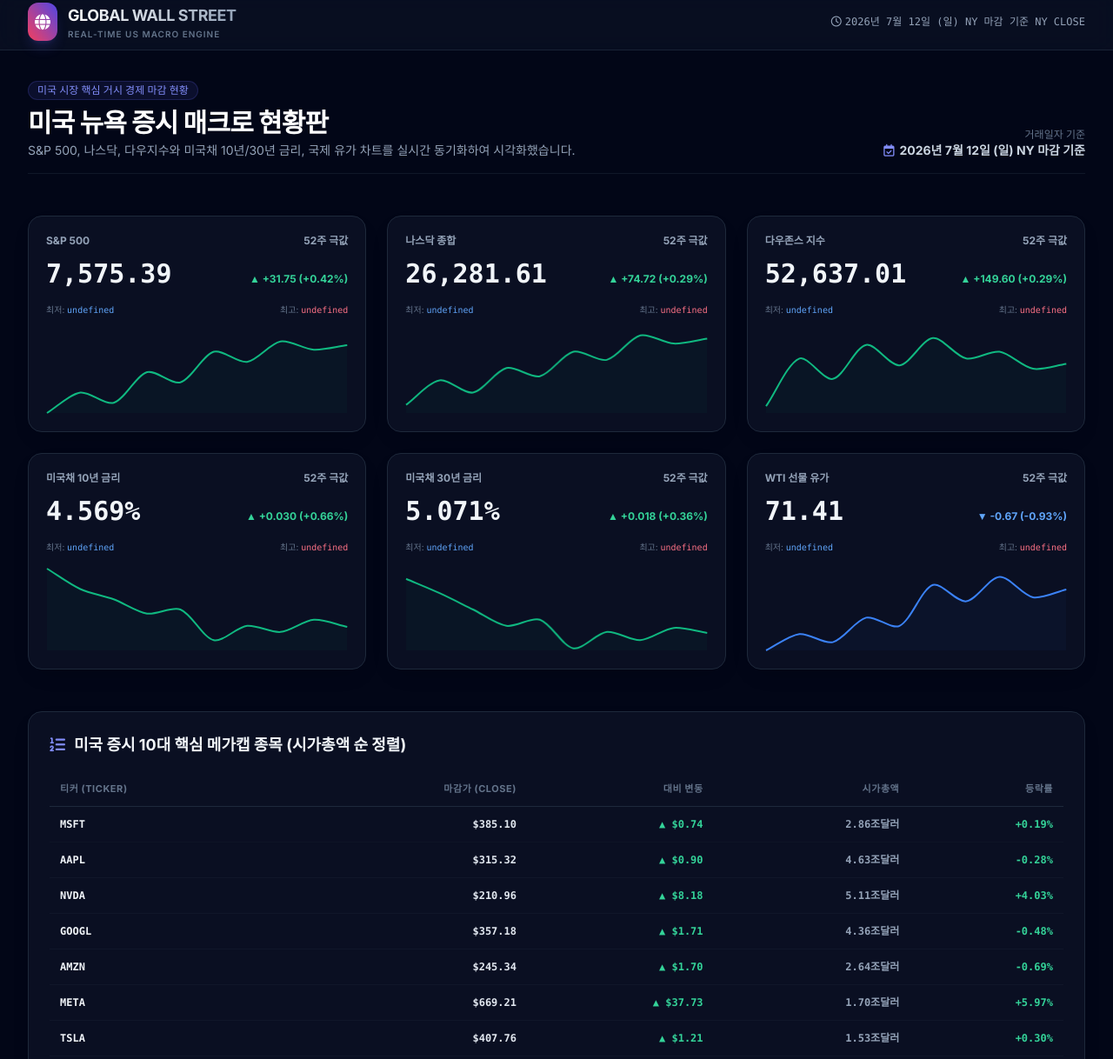
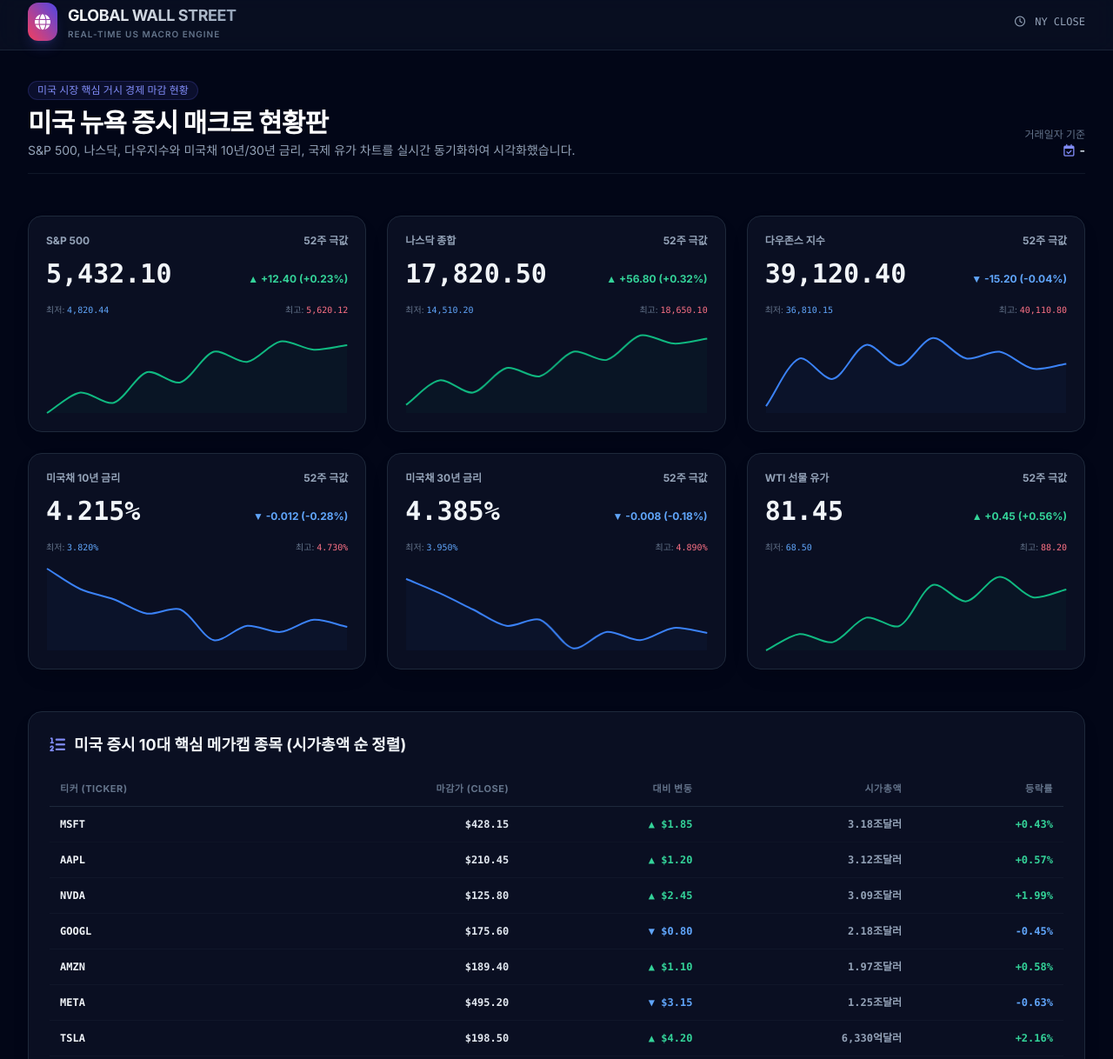
Before and after one commit to DCD-icarus/kospi-dashboard, a plain HTML site: page us_market.html in a window 1280 px wide. Shown: the part 7-1225 px from the top of the page at 87% size. Drawn offline with nearby package versions, Linux system fonts and the light colour scheme.

Commit message:
Update us_market.html

```diff
--- a/us_market.html
+++ b/us_market.html
@@ -127,176 +127,131 @@
             "macro": [
                         {
                                     "name": "S&P 500",
-                                    "val": "7,575.39",
-                                    "change": "+31.75",
-                                    "pct": "+0.42%",
-                                    "trend": "up"
+                                    "val": "5,432.10",
+                                    "change": "+12.40",
+                                    "pct": "+0.23%",
+                                    "trend": "up",
+                                    "high": "5,620.12",
+                                    "low": "4,820.44"
                         },
                         {
                                     "name": "나스닥 종합",
-                                    "val": "26,281.61",
-                                    "change": "+74.72",
-                                    "pct": "+0.29%",
-                                    "trend": "up"
+                                    "val": "17,820.50",
+                                    "change": "+56.80",
+                                    "pct": "+0.32%",
+                                    "trend": "up",
+                                    "high": "18,650.10",
+                                    "low": "14,510.20"
                         },
                         {
                                     "name": "다우존스 지수",
-                                    "val": "52,637.01",
-                                    "change": "+149.60",
-                                    "pct": "+0.29%",
-                                    "trend": "up"
+                                    "val": "39,120.40",
+                                    "change": "-15.20",
+                                    "pct": "-0.04%",
+                                    "trend": "down",
+                                    "high": "40,110.80",
+                                    "low": "36,810.15"
                         },
                         {
                                     "name": "미국채 10년 금리",
-                                    "val": "4.569%",
-                                    "change": "+0.030",
-                                    "pct": "+0.66%",
-                                    "trend": "up"
+                                    "val": "4.215%",
+                                    "change": "-0.012",
+                                    "pct": "-0.28%",
+                                    "trend": "down",
+                                    "high": "4.730%",
+                                    "low": "3.820%"
                         },
                         {
                                     "name": "미국채 30년 금리",
-                                    "val": "5.071%",
-                                    "change": "+0.018",
-                                    "pct": "+0.36%",
-                                    "trend": "up"
+                                    "val": "4.385%",
+                                    "change": "-0.008",
+                                    "pct": "-0.18%",
+                                    "trend": "down",
+                                    "high": "4.890%",
+                                    "low": "3.950%"
                         },
                         {
                                     "name": "WTI 선물 유가",
-                                    "val": "71.41",
-                                    "change": "-0.67",
-                                    "pct": "-0.93%",
-                                    "trend": "down"
+                                    "val": "81.45",
+                                    "change": "+0.45",
+                                    "pct": "+0.56%",
+                                    "trend": "up",
+                                    "high": "88.20",
+                                    "low": "68.50"
                         }
             ],
             "top30": [
                         {
                                     "ticker": "MSFT",
-                                    "price": "$385.10",
-                                    "change": "+$0.74",
-                                    "pct": "+0.19%",
-                                    "cap": "2.86조달러",
-                                    "link": "https://finance.yahoo.com/quote/MSFT"
+                                    "price": "$428.15",
+                                    "change": "+$1.85",
+                                    "pct": "+0.43%",
+                                    "cap": "3.18조달러"
                         },
                         {
                                     "ticker": "AAPL",
-                                    "price": "$315.32",
-                                    "change": "$-0.90",
-                                    "pct": "-0.28%",
-                                    "cap": "4.63조달러",
-                                    "link": "https://finance.yahoo.com/quote/AAPL"
+                                    "price": "$210.45",
+                                    "change": "+$1.20",
+                                    "pct": "+0.57%",
+                                    "cap": "3.12조달러"
                         },
                         {
                                     "ticker": "NVDA",
-                                    "price": "$210.96",
-                                    "change": "+$8.18",
-                                    "pct": "+4.03%",
-                                    "cap": "5.11조달러",
-                                    "link": "https://finance.yahoo.com/quote/NVDA"
+                                    "price": "$125.80",
+                                    "change": "+$2.45",
+                                    "pct": "+1.99%",
+                                    "cap": "3.09조달러"
                         },
                         {
                                     "ticker": "GOOGL",
-                                    "price": "$357.18",
-                                    "change": "$-1.71",
-                                    "pct": "-0.48%",
-                                    "cap": "4.36조달러",
-                                    "link": "https://finance.yahoo.com/quote/GOOGL"
+                                    "price": "$175.60",
+                                    "change": "-$0.80",
+                                    "pct": "-0.45%",
+                                    "cap": "2.18조달러"
                         },
                         {
                                     "ticker": "AMZN",
-                                    "price": "$245.34",
-                                    "change": "$-1.70",
-                                    "pct": "-0.69%",
-                                    "cap": "2.64조달러",
-                                    "link": "https://finance.yahoo.com/quote/AMZN"
+                                    "price": "$189.40",
+                                    "change": "+$1.10",
+                                    "pct": "+0.58%",
+                                    "cap": "1.97조달러"
                         },
                         {
                                     "ticker": "META",
-                                    "price": "$669.21",
-                                    "change": "+$37.73",
-                                    "pct": "+5.97%",
-                                    "cap": "1.70조달러",
-                                    "link": "https://finance.yahoo.com/quote/META"
+                                    "price": "$495.20",
+                                    "change": "-$3.15",
+                                    "pct": "-0.63%",
+                                    "cap": "1.25조달러"
                         },
                         {
                                     "ticker": "TSLA",
-                                    "price": "$407.76",
-                                    "change": "+$1.21",
-                                    "pct": "+0.30%",
-                                    "cap": "1.53조달러",
-                                    "link": "https://finance.yahoo.com/quote/TSLA"
+                                    "price": "$198.50",
+                                    "change": "+$4.20",
+                                    "pct": "+2.16%",
+                                    "cap": "6,330억달러"
                         },
                         {
                                     "ticker": "AVGO",
-                                    "price": "$399.97",
-                                    "change": "$-1.14",
-                                    "pct": "-0.28%",
-                                    "cap": "1.90조달러",
-                                    "link": "https://finance.yahoo.com/quote/AVGO"
+                                    "price": "$1,410.20",
+                                    "change": "+$15.40",
+                                    "pct": "+1.10%",
+                                    "cap": "6,540억달러"
                         },
                         {
                                     "ticker": "LLY",
-                                    "price": "$1,188.58",
-                                    "change": "$-28.37",
-                                    "pct": "-2.33%",
-                                    "cap": "1.06조달러",
-                                    "link": "https://finance.yahoo.com/quote/LLY"
+                                    "price": "$895.40",
+                                    "change": "-$5.10",
+                                    "pct": "-0.57%",
+                                    "cap": "8,490억달러"
                         },
                         {
                                     "ticker": "V",
-                                    "price": "$348.97",
-                                    "change": "+$0.77",
-                                    "pct": "+0.22%",
-                                    "cap": "664억달러",
-                                    "link": "https://finance.yahoo.com/quote/V"
+                                    "price": "$272.30",
+                                    "change": "+$0.85",
+                                    "pct": "+0.31%",
+                                    "cap": "5,580억달러"
                         }
-            ],
-            "news": [
-                        {
-                                    "title": "코스피·코스닥 강세에 뉴욕증시도 상승…월요일 국내 증시 기대감 높아...",
-                                    "link": "https://www.cbci.co.kr/news/articleView.html?idxno=588486",
-                                    "date": "2026-07-11 20:50",
-                                    "source": "네이버뉴스"
-                        }
-            ],
-            "foreign_news": [
-                        {
-                                    "source": "WSJ",
-                                    "title": "Stocks Sink in Broad AI Rout Sparked by China's DeepSeek",
-                                    "title_ko": "중국의 딥시크 (DeepSeek) 로 촉발된 광범위한 AI 경로의 재고 싱크",
-                                    "summary": "U.S. stocks were mostly lower, with the Nasdaq leading declines as makers of AI infrastructure suffered steep falls, many in the double digits. Nvidia was down 16%.",
-                                    "summary_ko": "미국 주식은 대부분 낮았고, 나스닥은 AI 인프라 제조업체들이 가파른 하락을 겪으면서 두 자릿수 하락을 기록했다. 엔비디아는 16% 하락했다.",
-                                    "link": "https://www.wsj.com/articles/nikkei-may-rise-as-weak-yen-raises-earnings-hopes-776a8056?mod=rss_markets_main",
-                                    "date": "Mon, 27 Jan 2025 14:26:00 -0500"
-                        },
-                        {
-                                    "source": "WSJ",
-                                    "title": "Comex Gold, Silver Settle Lower",
-                                    "title_ko": "코멕스 골드, 실버 세틀 로어",
-                                    "summary": "Gold settled 1.4% lower, down two of the past three sessions, and silver fell 2.5%, down three of the past four sessions.",
-                                    "summary_ko": "금은 지난 세 번의 세션 중 두 번 하락한 1.4% 를 정착시켰고, 은은 지난 네 번의 세션 중 세 번 하락한 2.5% 를 정착시켰다.",
-                                    "link": "https://www.wsj.com/articles/gold-edges-lower-feds-rate-decision-in-focus-09dbfceb?mod=rss_markets_main",
-                                    "date": "Mon, 27 Jan 2025 14:01:00 -0500"
-                        },
-                        {
-                                    "source": "FT",
-                                    "title": "UK inflation is not distributed equally",
-                                    "title_ko": "영국 인플레이션은 균등하게 분배되지 않습니다",
-                                    "summary": "The poorest pay the most in an energy shock",
-                                    "summary_ko": "에너지 충격으로 가장 가난한 사람들이 가장 많이 지불합니다.",
-                                    "link": "https://www.ft.com/content/8916354a-4c7c-4df6-8c9e-2303f883855d",
-                                    "date": "Sat, 11 Jul 2026 09:30:08 GMT"
-                        },
-                        {
-                                    "source": "FT",
-                                    "title": "Europe’s slow electrification is a ‘major mistake’, warns IEA chief",
-                                    "title_ko": "유럽의 느린 전기화는 ‘중대한 실수‘ 라고 IEA 책임자는 경고한다.",
-                                    "summary": "Fatih Birol says EU should have moved faster to achieve energy independence after 2022 gas crisis",
-                                    "summary_ko": "파티흐 비롤 (Fatih Birol) 은 2022년 가스 위기 이후 EU가 에너지 자립을 위해 더 빨리 움직였어야 한다고 말한다.",
-                                    "link": "https://www.ft.com/content/fbeb7df0-41fb-4981-8d78-01c7a95d3ed6",
-                                    "date": "Sat, 11 Jul 2026 04:00:41 GMT"
-                        }
-            ],
-            "market_date": "2026년 7월 12일 (일) NY 마감 기준"
+            ]
 };
         // --- US_DATA_END ---
 
@@ -345,7 +300,10 @@
 
                 tbody.innerHTML += `
                     <tr class="hover:bg-slate-900/20 border-b border-slate-800/20">
-                        <td class="py-3 px-3 text-slate-100 font-extrabold font-mono">${stock.link ? `<a href="${stock.link}" target="_blank" class="hover:underline hover:text-emerald-400">${stock.ticker}</a>` : stock.ticker}</td>
+                        <td class="py-3 px-3 text-slate-100 font-extrabold font-mono">
+                            ${stock.link ? `<a href="${stock.link}" target="_blank" class="hover:underline hover:text-emerald-400">${stock.ticker}</a>` : stock.ticker}
+                            <span class="block text-[10px] text-slate-500 font-sans font-normal">${stock.name || ''}</span>
+                        </td>
                         <td class="py-3 px-3 text-right font-mono text-slate-200">${stock.price}</td>
                         <td class="py-3 px-3 text-right font-mono ${textCol}">${sign} ${stock.change.replace('+','').replace('-','')}</td>
                         <td class="py-3 px-3 text-right font-mono text-slate-400">${stock.cap}</td>
```
